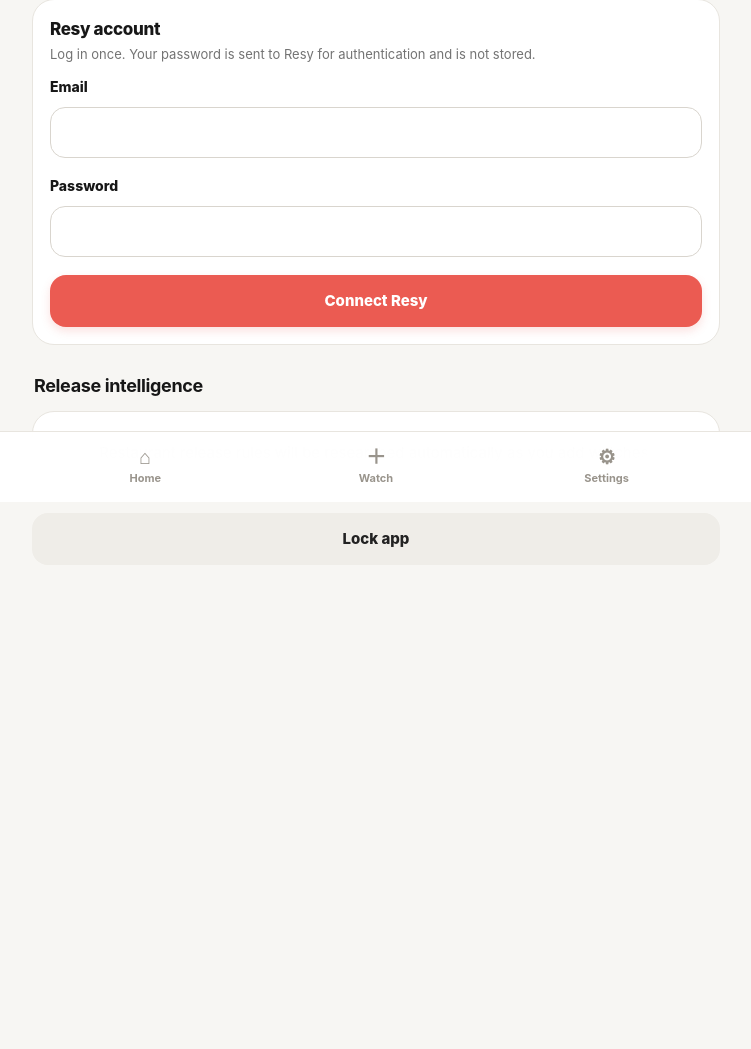
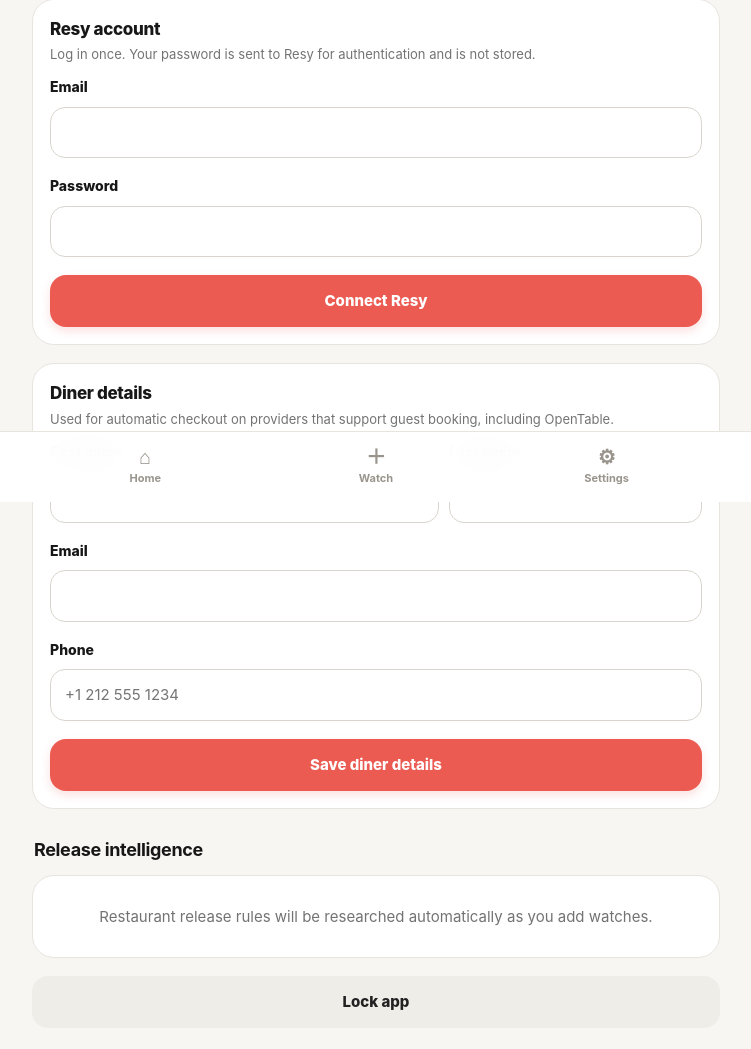
Before and after one commit to derekjaeger1/resy_bot, a Python web app: template web/templates/settings.html in a window 1280 px wide. Shown: the part 298-1347 px from the top of the page, without its empty margins (264-1015 px from the left). Before the commit the page ends 845 px from the top, so only its background shows below. Run offline with Jinja, Linux system fonts and the light colour scheme; the template is opened without the code that fills it, so the values that code supplies are empty.

Commit message:
UI: add provider-neutral diner checkout profile

```diff
--- a/web/templates/settings.html
+++ b/web/templates/settings.html
@@ -27,6 +27,20 @@
   {% endif %}
 </div>
 
+<div class="card settings-group">
+  <div class="title">Diner details</div>
+  <p class="meta">Used for automatic checkout on providers that support guest booking, including OpenTable.</p>
+  <form method="post" action="/settings/diner-profile">
+    <div class="booking-controls">
+      <div class="field"><label class="label">First name</label><input class="input" name="first_name" value="{{ diner_profile.first_name if diner_profile else '' }}" autocomplete="given-name" required></div>
+      <div class="field"><label class="label">Last name</label><input class="input" name="last_name" value="{{ diner_profile.last_name if diner_profile else '' }}" autocomplete="family-name" required></div>
+    </div>
+    <div class="field"><label class="label">Email</label><input class="input" type="email" name="email" value="{{ diner_profile.email if diner_profile else (credentials.email if credentials else '') }}" autocomplete="email" required></div>
+    <div class="field"><label class="label">Phone</label><input class="input" type="tel" name="phone" value="{{ diner_profile.phone if diner_profile else '' }}" placeholder="+1 212 555 1234" autocomplete="tel" required></div>
+    <button class="cta" type="submit">{{ 'Update diner details' if diner_profile else 'Save diner details' }}</button>
+  </form>
+</div>
+
 <div class="section-title"><h2>Release intelligence</h2></div>
 {% if restaurants %}
   {% for r in restaurants %}
```
